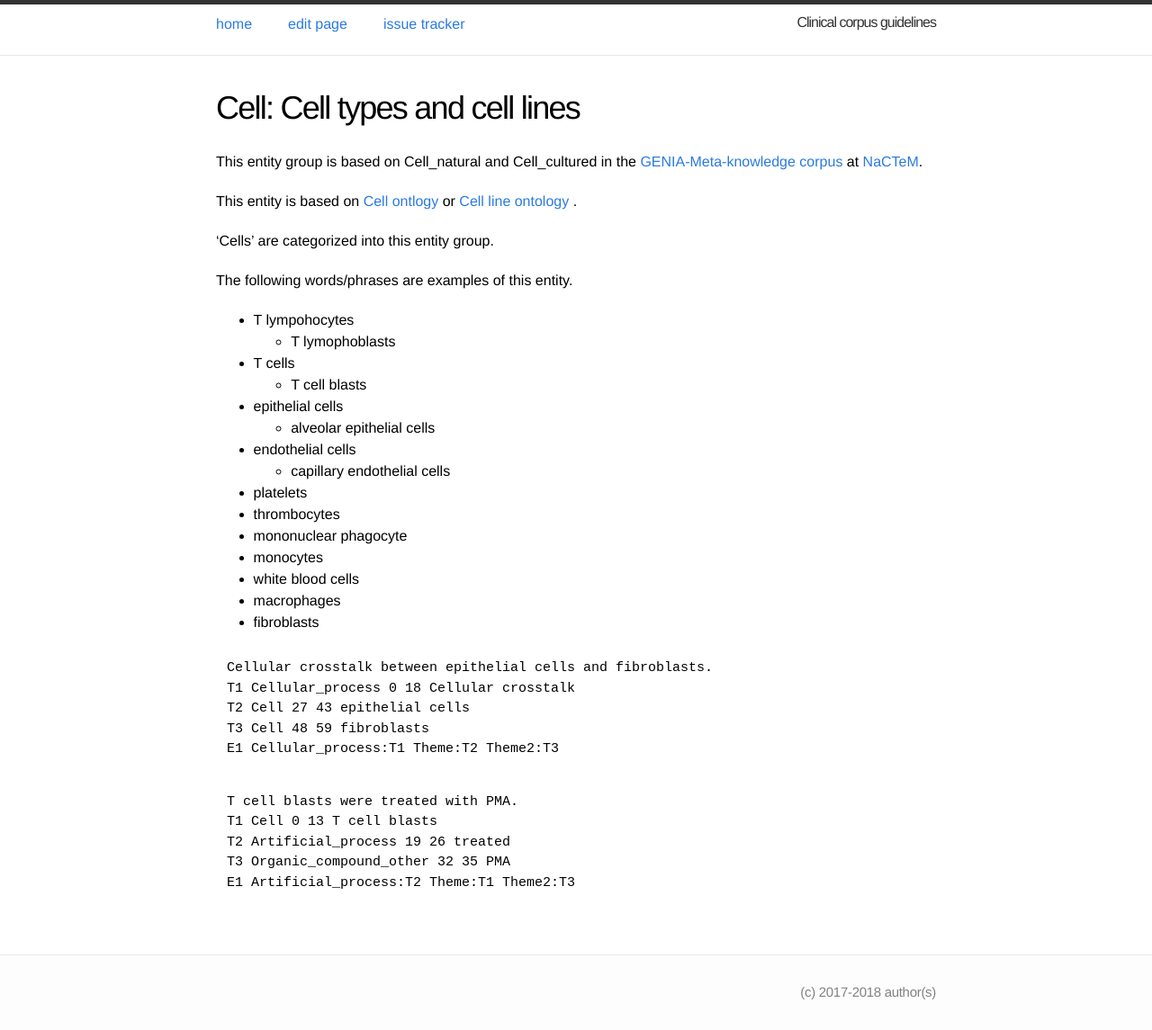
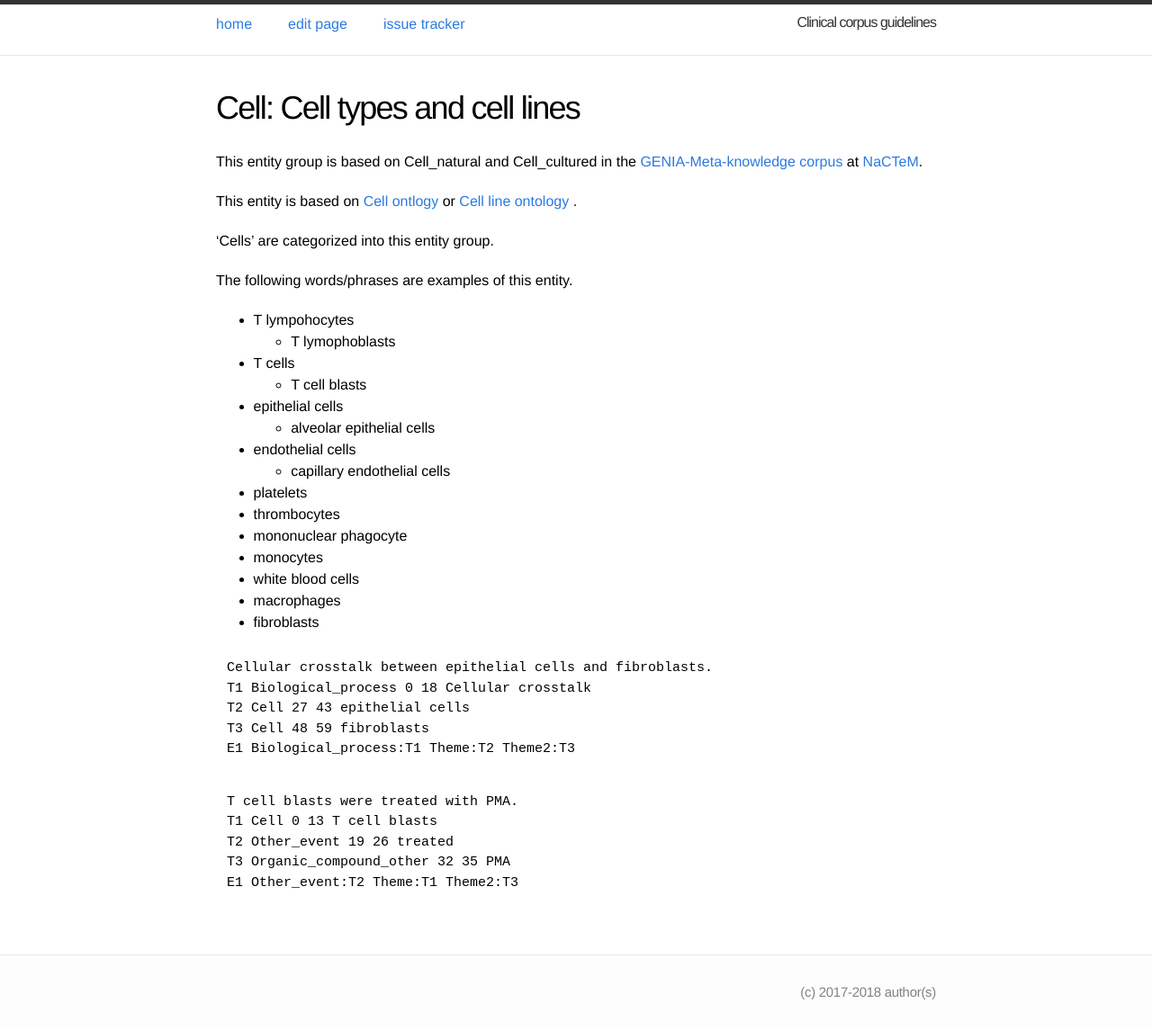
Before and after one commit to ezcatdb/clinicalcorpus-guidelines, a Jekyll site: the page built from _entity/Cell.md, in a window 1280 px wide. Shown: the whole page at 90% size. Built offline with Jekyll 4.4.1, drawn with Linux system fonts in a browser that asks for light colours.

Commit message:
correction of event for sample sentences in Cell.md

```diff
--- a/_entity/Cell.md
+++ b/_entity/Cell.md
@@ -36,17 +36,17 @@ The following words/phrases are examples of this entity.
 
 ~~~ ann
 Cellular crosstalk between epithelial cells and fibroblasts.
-T1 Cellular_process 0 18 Cellular crosstalk
+T1 Biological_process 0 18 Cellular crosstalk
 T2 Cell 27 43 epithelial cells
 T3 Cell 48 59 fibroblasts
-E1 Cellular_process:T1 Theme:T2 Theme2:T3
+E1 Biological_process:T1 Theme:T2 Theme2:T3
 ~~~
 ~~~ann
 T cell blasts were treated with PMA.
 T1 Cell 0 13 T cell blasts
-T2 Artificial_process 19 26 treated
+T2 Other_event 19 26 treated
 T3 Organic_compound_other 32 35 PMA
-E1 Artificial_process:T2 Theme:T1 Theme2:T3
+E1 Other_event:T2 Theme:T1 Theme2:T3
 ~~~
 
 
```
